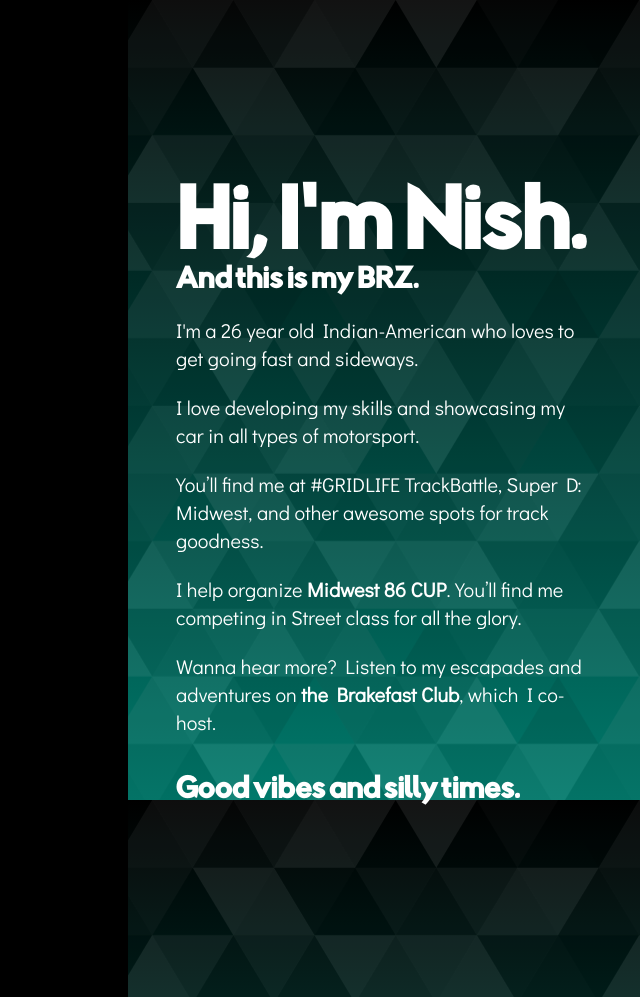
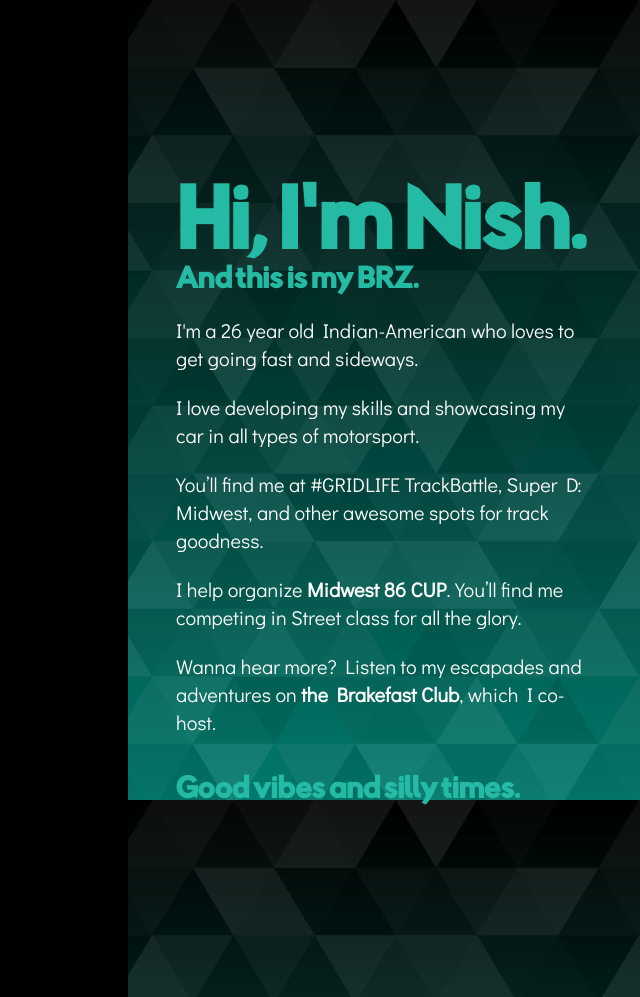
Before and after one commit to nsamala/www-outlandnish-racing, a Gatsby site: page /sections/about in a window 1280 px wide. Shown: the whole page, without its empty margins (640-1280 px from the left). Built offline with nearby package versions, Linux system fonts and the light colour scheme; Gatsby itself is replaced by a stand-in of ours.

Commit message:
more styling tweaks

```diff
--- a/src/pages/sections/about/index.js
+++ b/src/pages/sections/about/index.js
@@ -4,8 +4,8 @@
 
 export default ({ feature }) => (
   <LeftSection id="about" feature={feature}>
-    <h1>Hi, I'm Nish.</h1>
-    <h4>And this is my BRZ.</h4>
+    <h1 className="highlight">Hi, I'm Nish.</h1>
+    <h4 className="highlight">And this is my BRZ.</h4>
     <br/>
     <p>I'm a 26 year old Indian-American who loves to get going fast and sideways.</p>
     <br/>
@@ -18,6 +18,6 @@
     <p>Wanna hear more? Listen to my escapades and adventures on <a href="http://thebrakefastclub.com">the Brakefast Club</a>, which I co-host.</p>
     <br/>
     <br/>
-    <h4>Good vibes and silly times.</h4>
+    <h4 className="highlight">Good vibes and silly times.</h4>
   </LeftSection>
 )
```
Also changed, not shown: src/pages/sections/partners/index.js (+4 -4 lines), src/images/logo.svg.
